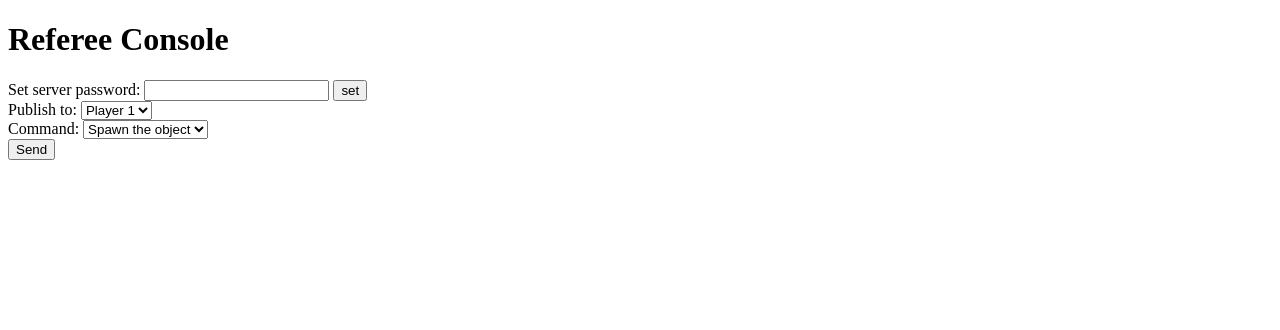
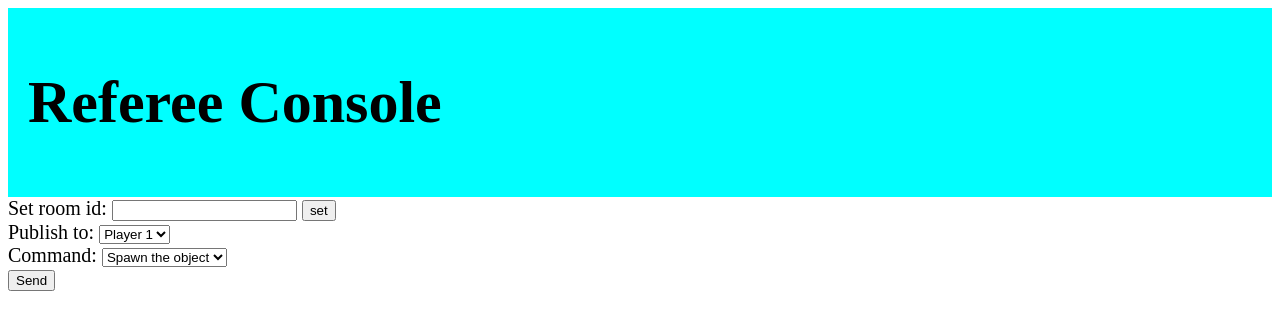
Before and after one commit to Fangtnw/IDC_Webserver, a website: page index.html in a window 1280 px wide. Drawn offline with nearby package versions, Linux system fonts and the light colour scheme; no server answers.

Commit message:
add .css

```diff
--- a/index.html
+++ b/index.html
@@ -1,17 +1,20 @@
 <!DOCTYPE html>
 <html>
 <head>
-  <title>Referee Console</title>
+  <title>Console</title>
+  <link rel="stylesheet" href="style.css">
   <script src="/socket.io/socket.io.js"></script>
 </head>
 <body>
+  <div class="header">
     <h1>Referee Console</h1>
+  </div>
+  <div class="content">
     <form id="setPasswordForm">
-    <label for="password">Set server password:</label>
+      <label for="password">Set room id:</label>
       <input type="text" name="password" id="passwordInput">
       <button type="submitPassword">set</button>
     </form>
-
     <form id="commandForm">
       <label for="player">Publish to:</label>
       <select name="player" id="playerSelect">
@@ -28,6 +31,8 @@
       <!-- <input type="text" name="status" id="statusInput"> -->
       <br>
       <button type="submit">Send</button>
+  </div>
+
 
     <div id="commandOutput"></div>
 
--- a/server.js
+++ b/server.js
@@ -3,8 +3,9 @@ const app = express();
 const http = require('http').Server(app);
 const io = require('socket.io')(http);
 const { v4: uuidv4 } = require('uuid');
-
+const path = require('path');
 const roomId = uuidv4();
+const fs = require('fs');
 
 let password = 'defaultpassword';
 app.use(express.static('public'));
--- /dev/null
+++ b/style.css
@@ -0,0 +1,9 @@
+.header {
+    background-color: aqua;
+    font-size: 30px;
+    padding : 20px;
+}
+
+div {
+    font-size: 20px;
+}
```
Lines whose indentation alone changed are shown as unchanged.
